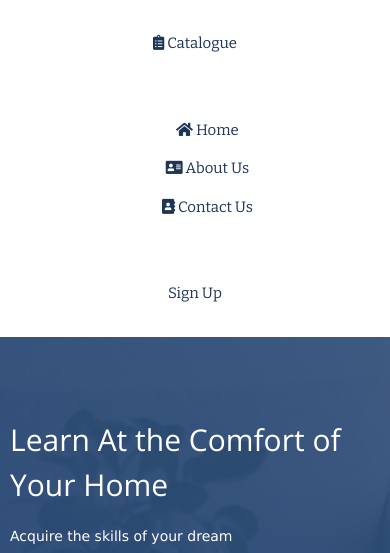
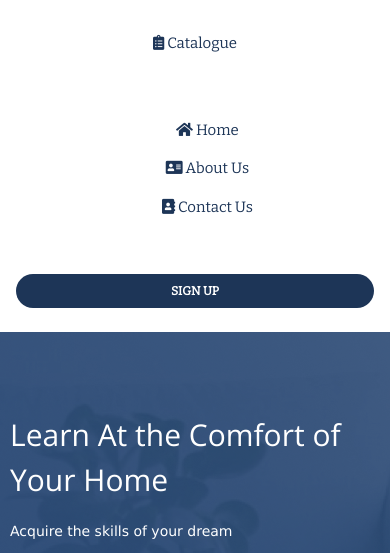
Before and after one commit to WayMakerDigital/LMS-UI, a PHP site: page /index.html in a window 390 px wide; the page is wider, and only the part inside the window is pictured. Shown: the top 553 px of that part. Run offline with PHP 8.4, Linux system fonts and the light colour scheme; some libraries are stand-ins or nearby versions; some web fonts are replaced.

Commit message:
Add files via upload

```diff
--- a/css/style.css
+++ b/css/style.css
@@ -5,7 +5,7 @@ header, section, article, span, footer {display:block;}
 p, h1, h2, h3, h4, h5, .button{color:#1D3557;}
 
 header{background:url(../images/bg-head.png) repeat-x; width:100%; }
-.signup{padding-left:60px;}
+.signup{font-weight:bold; background:#1D3557; padding:20px 100px; border-radius:45px; font-size:16px; text-transform:uppercase; text-decoration:none; color:#fff; margin-right:100px;  }
 header div a{font-family:'Bitter', serif; text-decoration:none; color:#1D3557;}
 
 .container .banner-frame{background:url(../images/banner.png) no-repeat; width:100%; padding:0px; margin:0px; }
@@ -80,6 +80,7 @@ footer .social{padding-right:40px;}
 
 
 @media only screen and (max-width:800px){
+.signup{font-weight:bold; background:#1D3557; padding:20px 60px; border-radius:35px; font-size:14px; text-transform:uppercase; text-decoration:none; color:#fff; margin-right:60px;  }
 .container .banner-frame{background:url(../images/banner.png) no-repeat; width:100%; padding:0px; margin:0px; }
 .container .banner-frame .top-text{z-index:1; position:absolute; padding:100px 70px;}
 .container .banner-frame .top-text h1{font-family:"Open Sans"; font-size:38px;}
@@ -140,7 +141,7 @@ footer .social a img{width:60px; height:60px;}
 
 @media only screen and (max-width: 480px)
 {
-
+.signup{font-weight:bold; background:#1D3557; padding:25px 40px; border-radius:25px; font-size:12px; text-transform:uppercase; text-decoration:none; color:#fff; margin-right:0px;  }
  .container{margin-bottom:0px;}
  .container .banner-frame{background:url(../images/banner.png) no-repeat; width:100%; padding:0px; margin:0px; }
 .container .banner-frame .top-text{z-index:1; position:absolute; padding:70px 10px; width:100%;}
```
